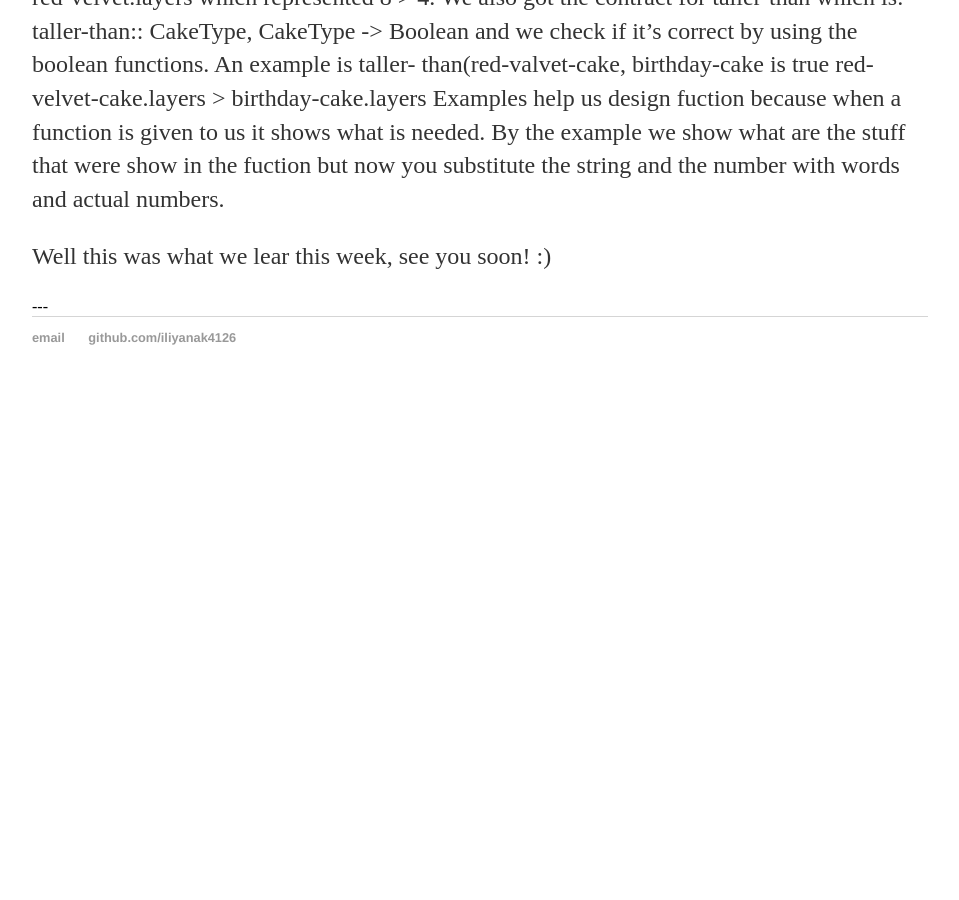
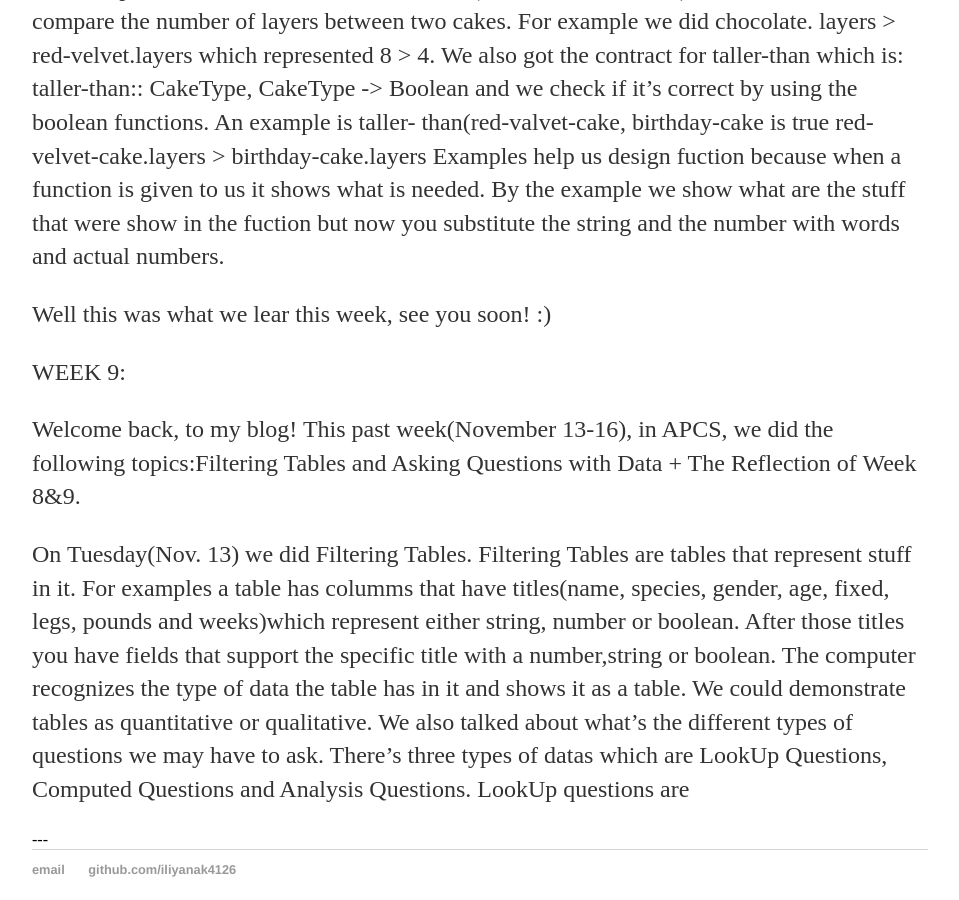
Before and after one commit to iliyanak4126/iliyanak4126.github.io, a Jekyll site: the page built from _posts/2018-11-11-Iliyana-Week-8-and-9.md, in a window 1280 px wide and 900 px high, scrolled down 1080 px. Shown: the whole window, without its empty margins (160-1119 px from the left). Built offline with Jekyll 4.4.1, drawn with Linux system fonts in a browser that asks for light colours; before the commit the page ends 1485 px from its top, so only the background shows below that; some of the changed text lies outside the part shown.

Commit message:
Update and rename 2018-11-11-Iliyana-Week-8.md to 2018-11-11-Iliyana-Week-8-and-9.md

```diff
--- a/_posts/2018-11-11-Iliyana-Week-8.md
+++ b/_posts/2018-11-11-Iliyana-Week-8-and-9.md
@@ -1,9 +1,10 @@
 ---
 layout: post
-title: "Iliyana's Week 8"
+title: "Iliyana's Week 8 and Week 9"
 date: 2018-11-11
 
 ---
+WEEK 8:
 
 During the past week(November 5 to November 8) in AP Computer Science, we learned the following topics: Intro to Stucts, Data Definitions and Designing Functions with Examples.
 
@@ -37,3 +38,14 @@ taller- than(red-valvet-cake, birthday-cake is true
 Examples help us design fuction because when a function is given to us it shows what is needed. By the example we show what are the stuff that were show in the fuction but now you substitute the string and the number with words and actual numbers.
 
 Well this was what we lear this week, see you soon! :)
+
+
+
+
+WEEK 9:
+
+Welcome back, to my blog!
+This past week(November 13-16), in APCS, we did the following topics:Filtering Tables and Asking Questions with Data + The Reflection of Week 8&9.
+
+On Tuesday(Nov. 13) we did Filtering Tables. Filtering Tables are tables that represent stuff in it. For examples a table has columms that have titles(name, species, gender, age, fixed, legs, pounds and weeks)which represent either string, number or boolean. After those titles you have fields that support the specific title with a number,string or boolean. The computer recognizes the type of data the table has in it and shows it as a table. We could demonstrate tables as quantitative or qualitative.
+We also talked about what's the different types of questions we may have to ask. There's three types of datas which are LookUp Questions, Computed Questions and Analysis Questions. LookUp questions are
```
